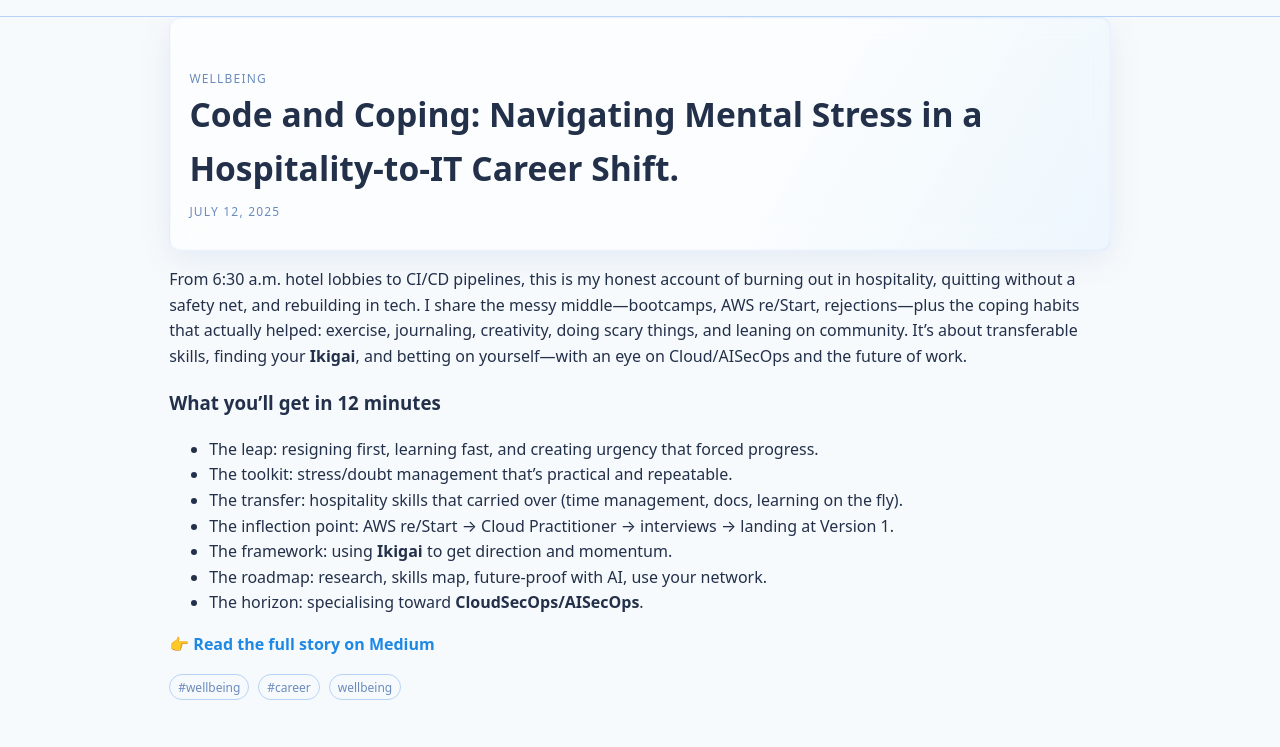
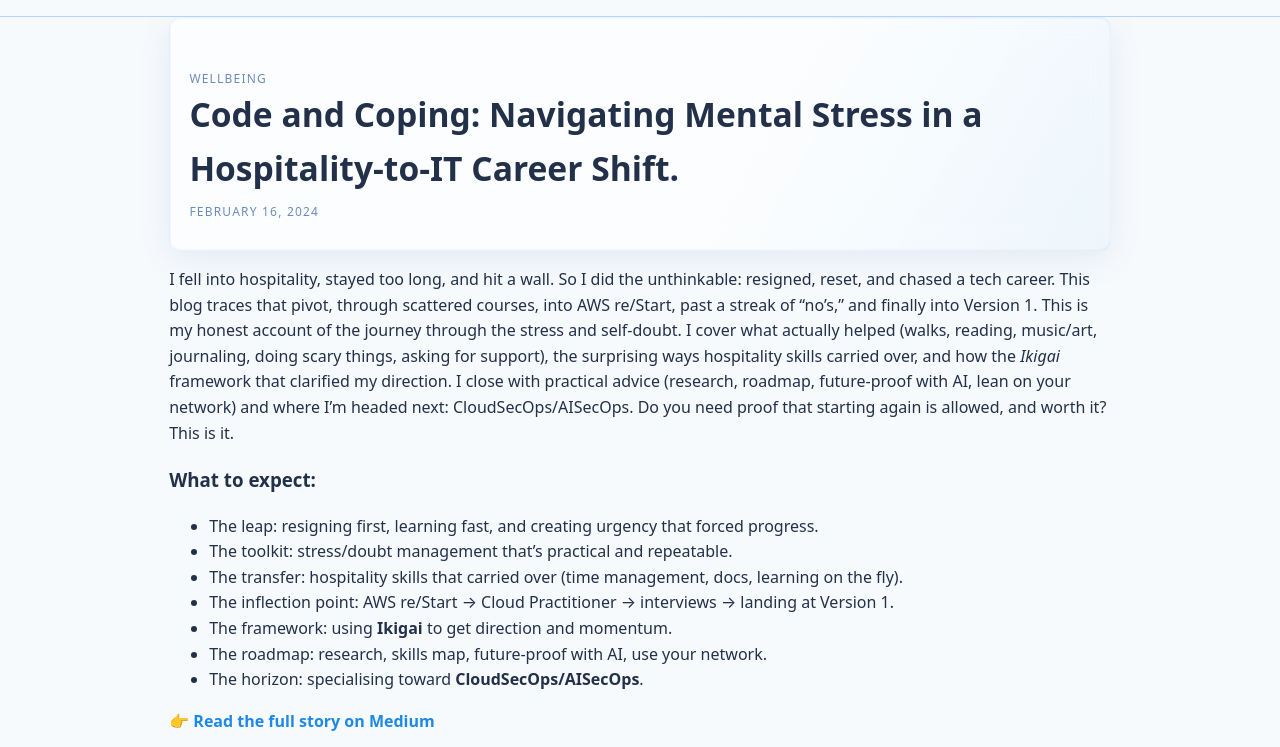
Before and after one commit to naz26/nazliinthecloud, an Eleventy site: page src/blog/posts/wellbeing-why-breaks-matter.md in a window 1280 px wide. Shown: the part 53-800 px from the top of the page. Built offline with nearby package versions, Linux system fonts and the light colour scheme; Eleventy itself is replaced by a stand-in of ours; files that its build step writes are made by us from their sources.

Commit message:
feat: update wellbeing post with new date, category, and enhanced content for clarity and engagement

```diff
--- a/src/blog/posts/wellbeing-why-breaks-matter.md
+++ b/src/blog/posts/wellbeing-why-breaks-matter.md
@@ -2,14 +2,18 @@
 layout: post.njk
 title: "Code and Coping: Navigating Mental Stress in a Hospitality-to-IT Career Shift."
 description: "Counterintuitive: scheduled rest boosts throughput and reduces defects."
-date: 2025-07-12
-category: "wellbeing"
-tags: ["wellbeing", "career"]
+date: 2024-02-16
+category: "Wellbeing"
+tags: ["wellbeing", "career", "Career Change", "AWS", "Women in Tech", "DevOps", "Resilience"]
+external_url: "https://medium.com/version-1/code-and-coping-c0ec8141e3fa"
+permalink: "/blog/code-and-coping/"
+eleventyComputed:
+  canonical: "{{ external_url }}"
 ---
 
-From 6:30 a.m. hotel lobbies to CI/CD pipelines, this is my honest account of burning out in hospitality, quitting without a safety net, and rebuilding in tech. I share the messy middle—bootcamps, AWS re/Start, rejections—plus the coping habits that actually helped: exercise, journaling, creativity, doing scary things, and leaning on community. It’s about transferable skills, finding your **Ikigai**, and betting on yourself—with an eye on Cloud/AISecOps and the future of work.
+I fell into hospitality, stayed too long, and hit a wall. So I did the unthinkable: resigned, reset, and chased a tech career. This blog traces that pivot, through scattered courses, into AWS re/Start, past a streak of “no’s,” and finally into Version 1. This is my honest account of the journey through the stress and self-doubt. I cover what actually helped (walks, reading, music/art, journaling, doing scary things, asking for support), the surprising ways hospitality skills carried over, and how the *Ikigai* framework that clarified my direction. I close with practical advice (research, roadmap, future-proof with AI, lean on your network) and where I’m headed next: CloudSecOps/AISecOps. Do you need proof that starting again is allowed, and worth it? This is it.
 
-### What you’ll get in 12 minutes
+### What to expect:
 - The leap: resigning first, learning fast, and creating urgency that forced progress.
 - The toolkit: stress/doubt management that’s practical and repeatable.
 - The transfer: hospitality skills that carried over (time management, docs, learning on the fly).
```
